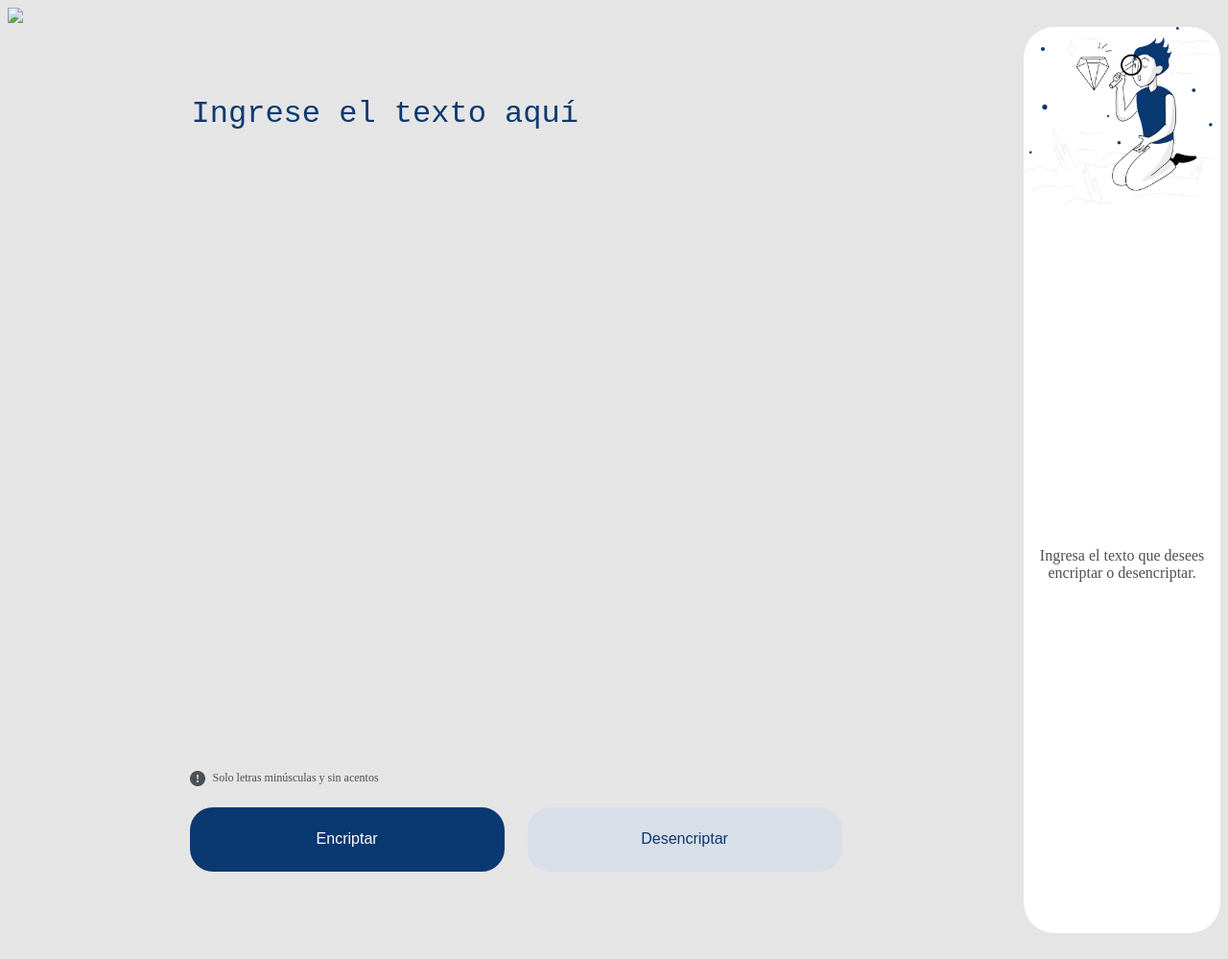
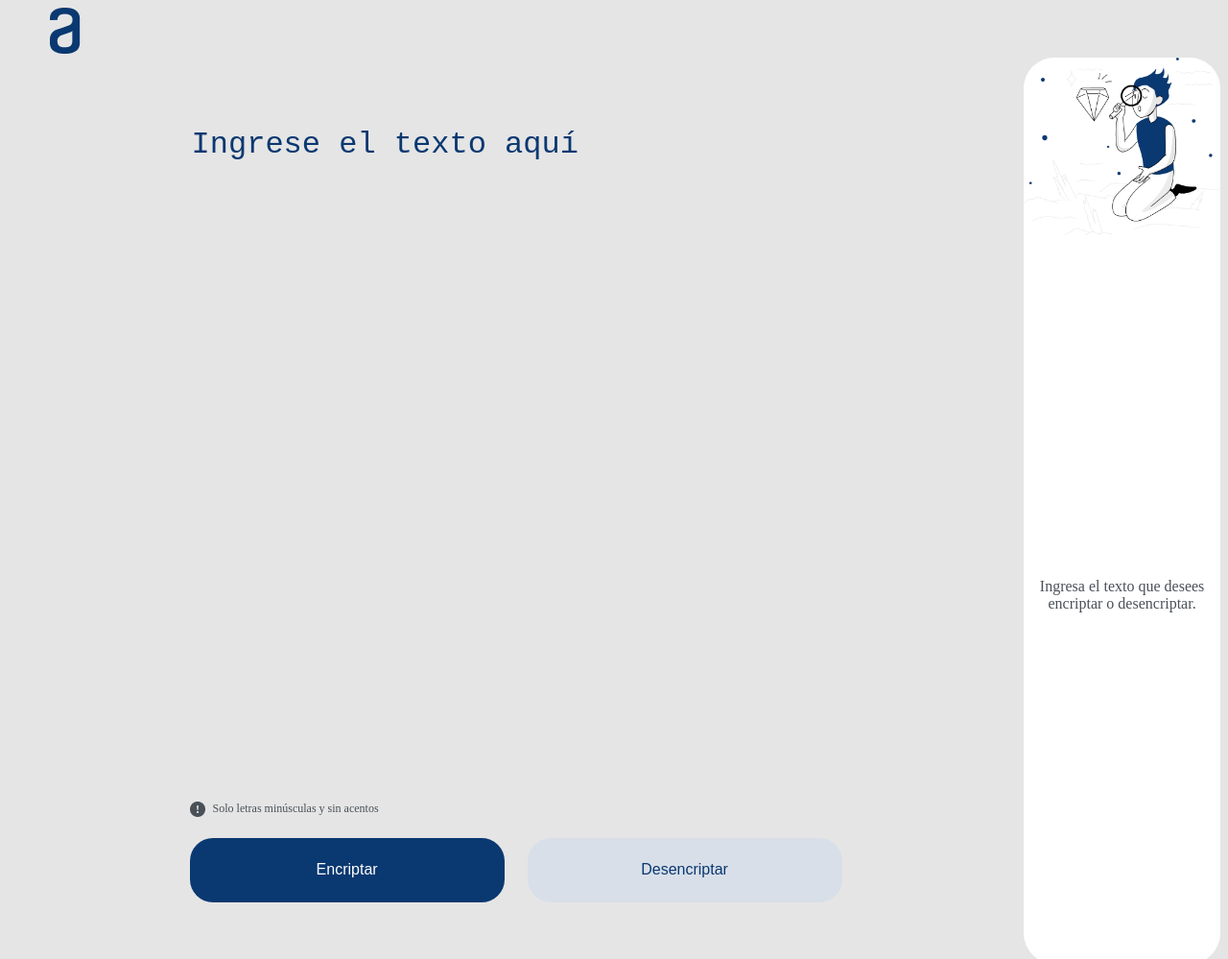
Before and after one commit to Nahum0320/Encriptador-de-texto, a plain HTML site: page index.html in a window 1280 px wide. Shown: the top 999 px of the page at 96% size. Drawn offline with Linux system fonts and the light colour scheme.

Commit message:
Update index.html

```diff
--- a/index.html
+++ b/index.html
@@ -9,7 +9,7 @@
 <body>
 
     <header>
-        <img src="Logo.png">
+        <img src="/imagenes/Logo.png">
     </header>
 
     <main>
```
